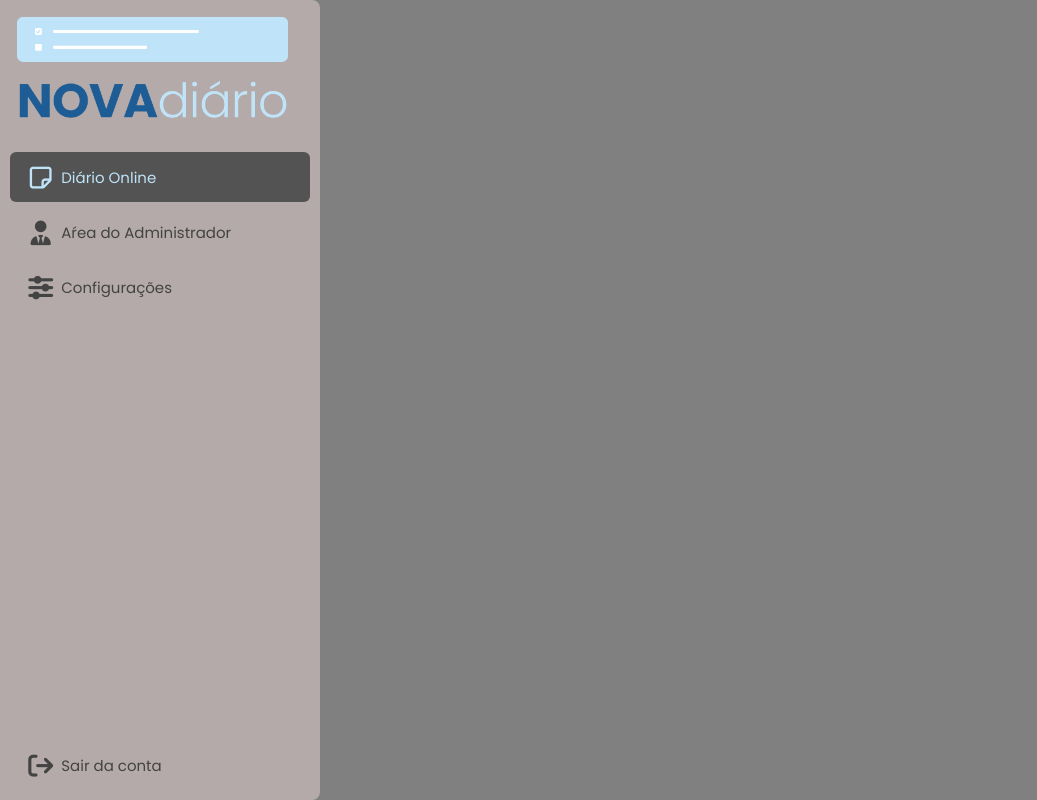
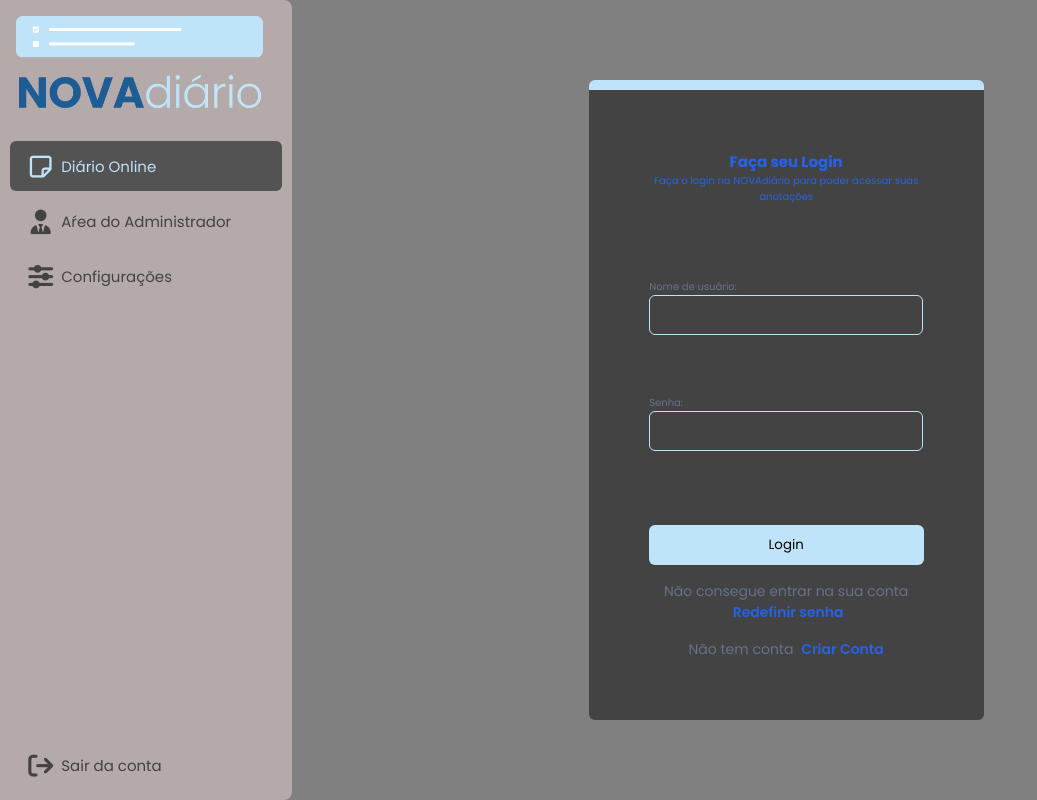
Before and after one commit to MarcosViniciusCode8/NOVAdiario, a React (Vite) app: page /configs in a window 1280 px wide. Shown: the whole page, without its empty margins (0-1037 px from the left). Built offline with nearby package versions, Linux system fonts and the light colour scheme.

Commit message:
Página de login

```diff
--- a/src/pages/configs/Index.jsx
+++ b/src/pages/configs/Index.jsx
@@ -3,7 +3,7 @@ import './Index.scss'
 export default function Configs() {
   return (
     <div className="pagina-configs">
-            <aside>
+      <aside>
         <div className="superior">
           <img src="./assets/images/logo-novadiario.png" alt="Logo da marca NOVAdiário" />
 
@@ -27,6 +27,33 @@ export default function Configs() {
           <p>Sair da conta</p>
         </div>
       </aside>
+      <main>
+        <div className="login">
+          <form>
+            <div className='introducao'>
+              <h2>Faça seu Login</h2>
+              <p>Faça o login na NOVAdiário para poder acessar suas anotações</p>
+            </div>
+
+            <div className='entradas'>
+              <div className='username'>
+                <label htmlFor="username">Nome de usuário:</label>
+                <input type="text" id="username" />
+              </div>
+
+              <div className='password'>
+                <label htmlFor="password">Senha:</label>
+                <input type="text" id="password" />
+              </div>
+            </div>
+            <div className='resolucoes'>
+              <button>Login</button>
+              <p>Não consegue entrar na sua conta <a href="">Redefinir senha</a></p>
+              <p>Não tem conta <a href="">Criar Conta</a></p>
+            </div>
+          </form>
+        </div>
+      </main>
     </div>
   )
 }
--- a/src/pages/configs/Index.scss
+++ b/src/pages/configs/Index.scss
@@ -128,4 +128,125 @@
          }
 
      }
+
+     main {
+         width: 85%;
+         min-height: 100vh;
+         display: flex;
+         flex-direction: column;
+         align-items: center;
+         justify-content: center;
+
+         .login {
+             width: 40%;
+             background-color: #434343;
+             border-radius: 6px;
+             height: 80%;
+             border-top: 10px solid #BFE3F8;
+
+             form {
+                 display: flex;
+                 flex-direction: column;
+                 align-items: center;
+                 justify-content: space-between;
+                 height: 100%;
+                 padding: 60px;
+
+                 .introducao {
+                     display: flex;
+                     flex-direction: column;
+                     align-items: center;
+                     text-align: center;
+                     color: #2563eb;
+                 }
+
+                 .entradas {
+                     display: flex;
+                     flex-direction: column;
+                     gap: 60px;
+
+                     .username {
+                         display: flex;
+                         flex-direction: column;
+
+                         label {
+                             color: #64748b;;
+                         }
+
+                         input {
+                             width: 100%;
+                             height: 40px;
+                             border-radius: 6px;
+                             border: 1px solid #BFE3F8;
+                             background-color: transparent;
+                             padding-left: 15px;
+                         }
+                     }
+
+                     .password {
+                         display: flex;
+                         flex-direction: column;
+
+                         label {
+                             color: #64748b;;
+                         }
+
+                         input {
+                             width: 100%;
+                             height: 40px;
+                             border-radius: 6px;
+                             border: 1px solid #BFE3F8;
+                             background-color: transparent;
+                             padding-left: 15px;
+                         }
+                     }
+                 }
+
+                 .resolucoes {
+                     display: flex;
+                     flex-direction: column;
+                     align-items: center;
+
+                     button {
+                         width: 100%;
+                         height: 40px;
+                         border-radius: 6px;
+                         border: none;
+                         background-color: #BFE3F8;
+                         cursor: pointer;
+                         transition: background-color 0.2s ease,
+                             transform 0.2s ease;
+
+                         &:hover {
+                             background-color: #A5D5F2;
+                         }
+
+                         &:active {
+                             transform: scale(0.98);
+                         }
+                     }
+
+                     p {
+                         font-size: 14px;
+                         color: #64748b;
+                         text-align: center;
+                         margin-top: 16px;
+
+                         a {
+                             color: #2563eb;
+                             font-weight: 600;
+                             text-decoration: none;
+                             margin-left: 4px;
+                             transition: color 0.2s ease;
+
+                             &:hover {
+                                 color: #1d4ed8;
+                                 text-decoration: underline;
+                             }
+                         }
+                     }
+                 }
+             }
+         }
+     }
  }
```
